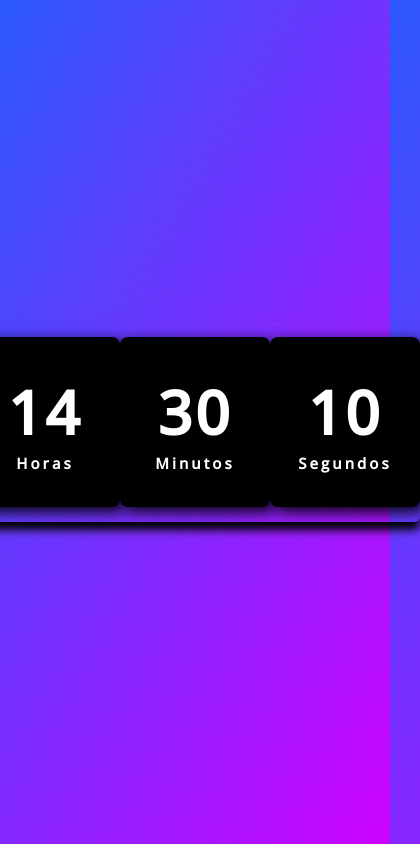
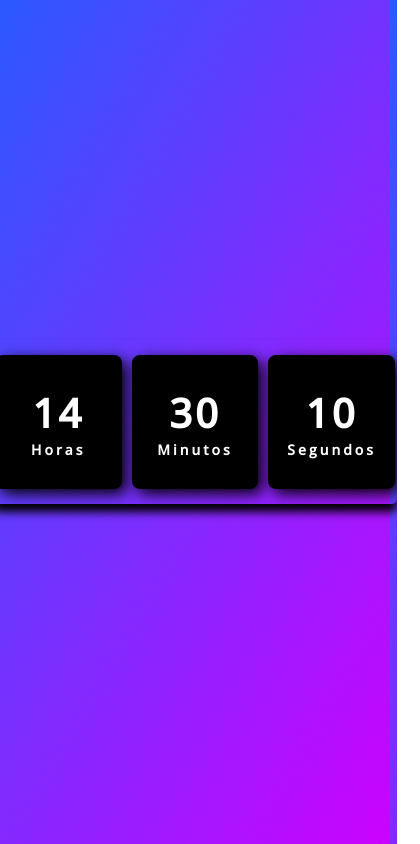
Before and after one commit to herbertribeiro19/Relogio, a plain HTML site: page index.html in a window 390 px wide. Shown: the whole page, 420 px wide, since content can reach past the window. Drawn offline with nearby package versions, Linux system fonts and the light colour scheme.

Commit message:
responsive

```diff
--- a/assets/styles.css
+++ b/assets/styles.css
@@ -47,3 +47,26 @@ body {
 .relogio span.tempo{
     font-size: 15px;
 }
+
+@media screen and (max-width: 414px) {
+    .relogio{
+        height: 160px;
+        width: 400px;
+        gap: 10px;
+        padding: 2px;
+    }
+
+    .relogio div{
+        height: 130px;
+        width: 300px;
+        padding: 2px;
+    }
+    .relogio span {
+        font-weight: bolder;
+        font-size: 40px;
+    }
+
+    .relogio span.tempo {
+        font-size: 14px;
+    }
+}
```
